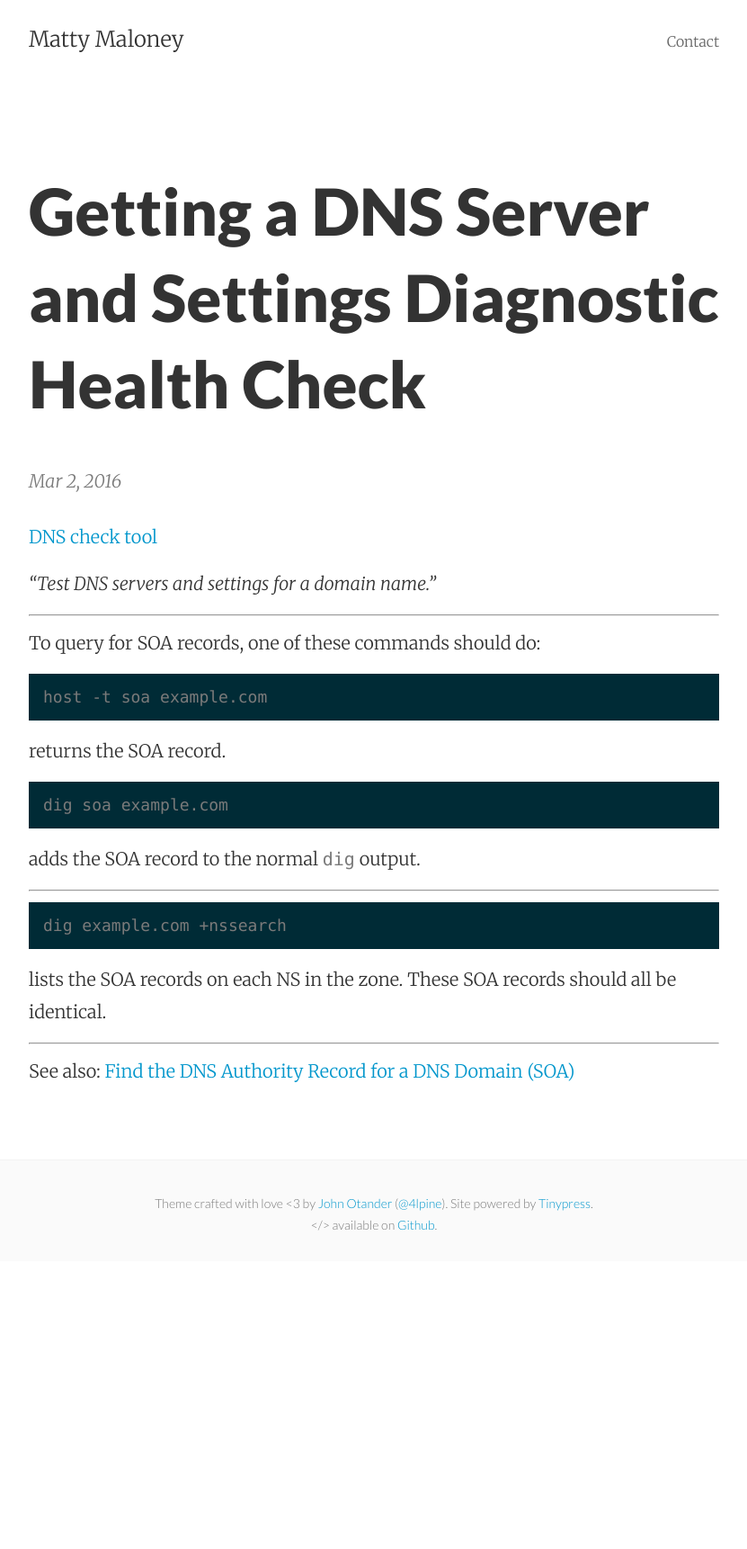
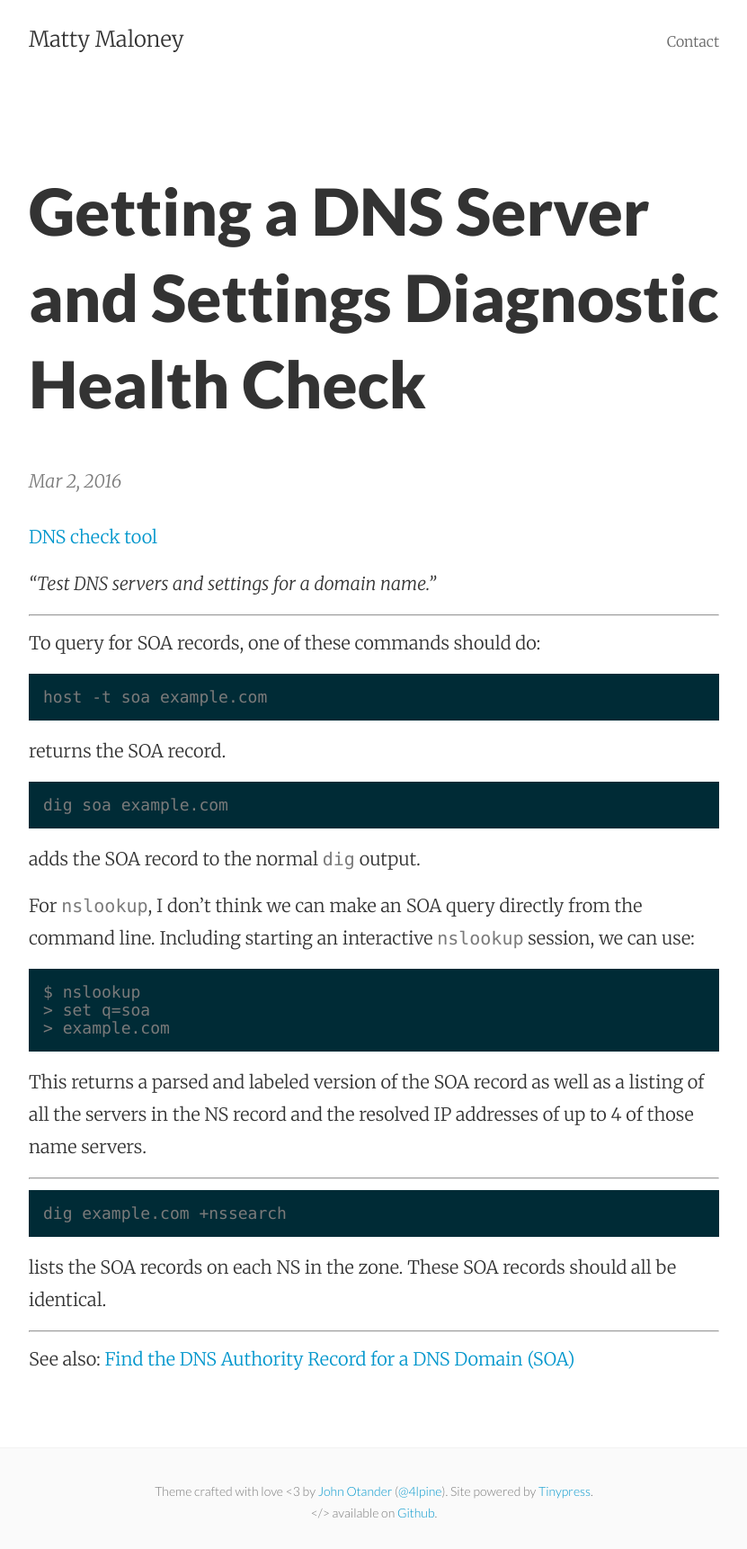
Before and after one commit to mattymaloney/mattymaloney.github.io, a Jekyll site: the page built from _posts/2016-03-02-dns-health-diagnostic.md, in a window 1280 px wide. Shown: the whole page at 90% size, without its empty margins (224-1055 px from the left). Built offline with Jekyll 4.4.1, drawn with Linux system fonts in a browser that asks for light colours; before the commit the page ends 1402 px from its top, so only the background shows below that.

Commit message:
Updated 2016-03-02-dns-health-diagnostic.md

````diff
--- a/_posts/2016-03-02-dns-health-diagnostic.md
+++ b/_posts/2016-03-02-dns-health-diagnostic.md
@@ -25,6 +25,17 @@ dig soa example.com
 
 adds the SOA record to the normal `dig` output.
 
+For `nslookup`, I don't think we can make an SOA query directly from the command line. Including starting an interactive `nslookup` session, we can use:
+
+```
+$ nslookup
+> set q=soa
+> example.com
+```
+
+This returns a parsed and labeled version of the SOA record as well as a listing of all the servers in the NS record and the resolved IP addresses of up to 4 of those name servers.
+
+
 ---
 
 ```
````
